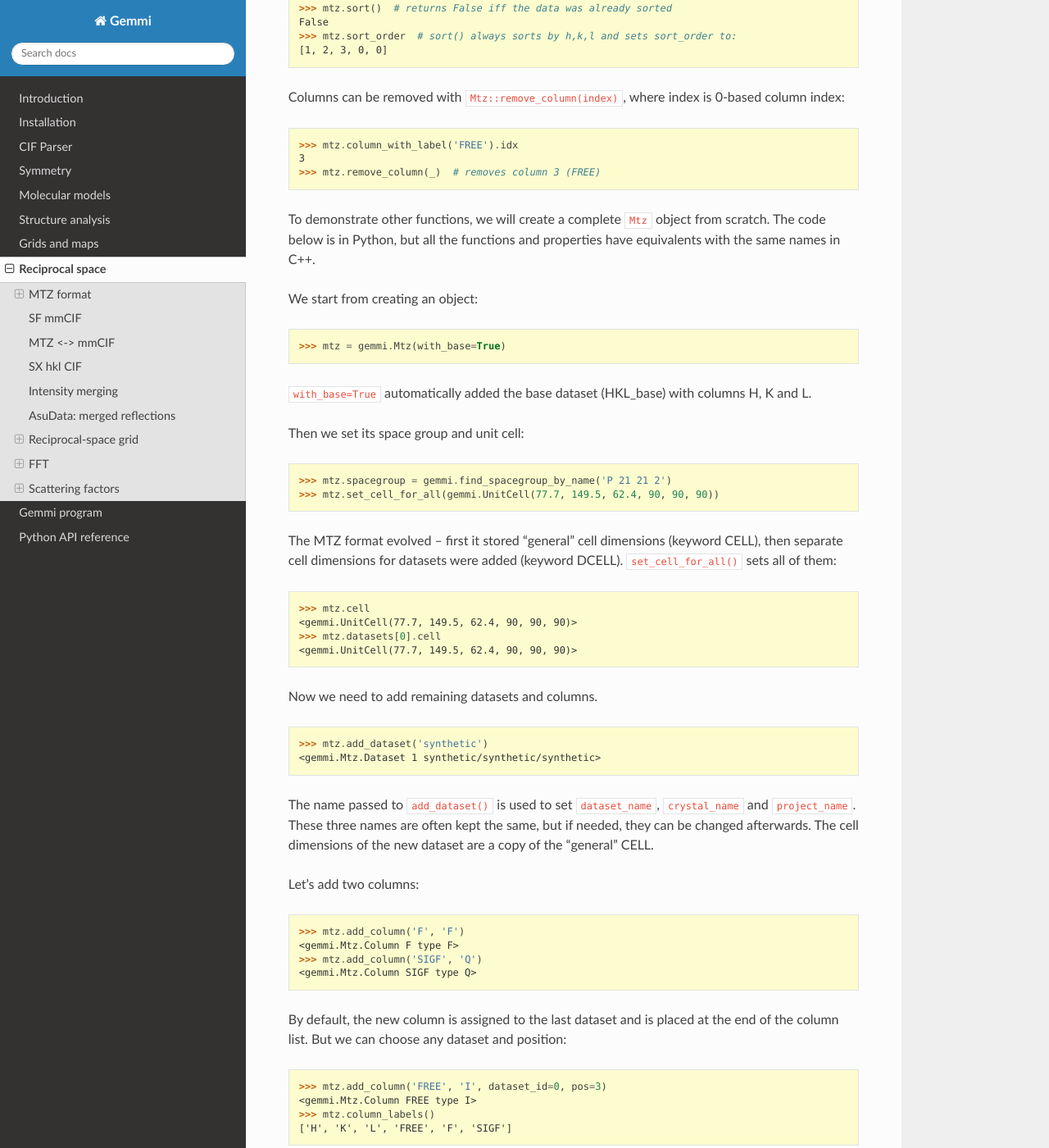
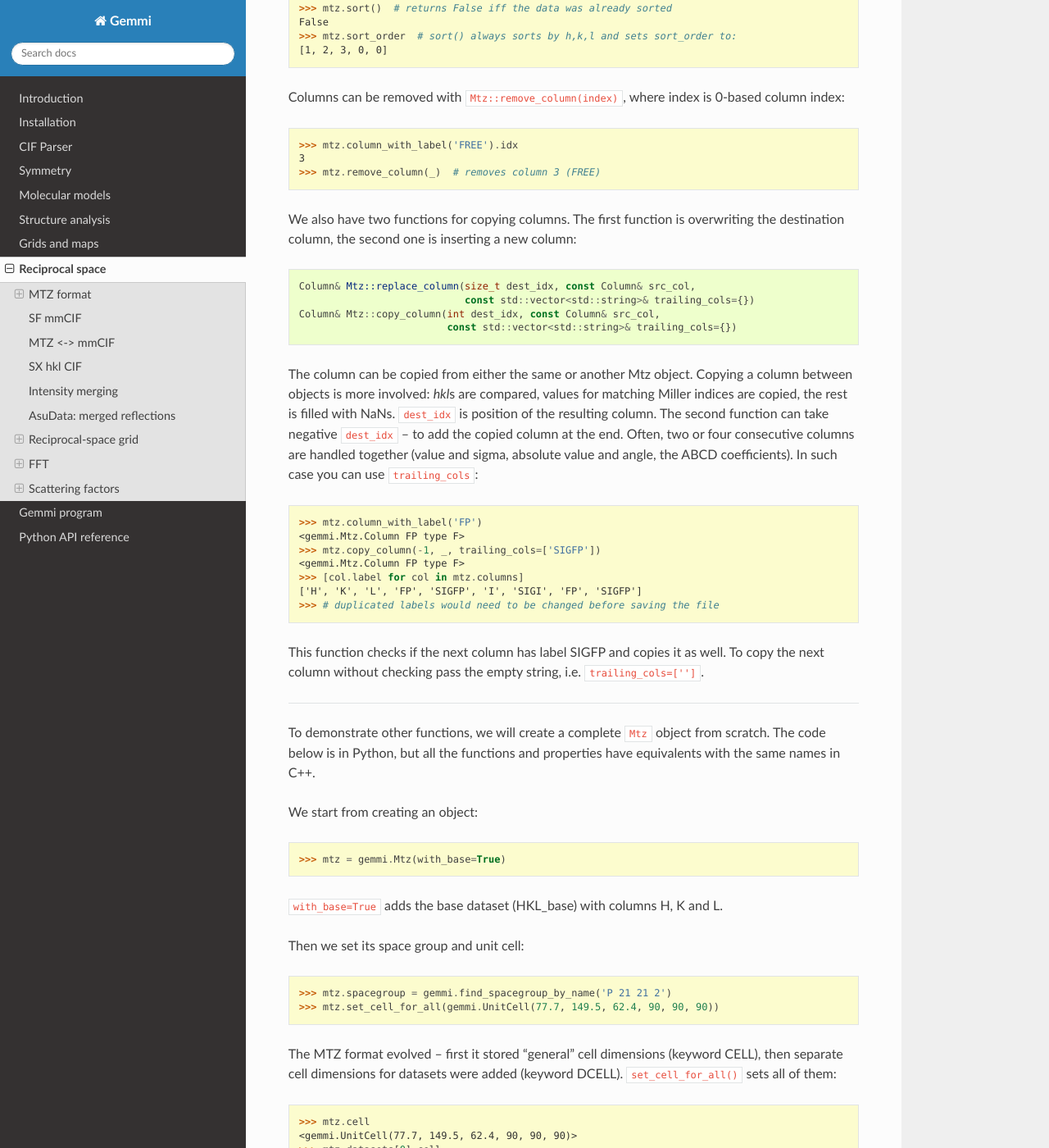
Before and after one commit to project-gemmi/gemmi, a Sphinx documentation site: the page built from docs/hkl.rst, in a window 1280 px wide and 1400 px high, scrolled down 9554 px. Shown: the whole window at 82% size. Built offline with Sphinx 7.4.7 and the Read the Docs theme 2.0.0, drawn with Linux system fonts in a browser that asks for light colours.

Commit message:
Mtz: add functions copy_column() and replace_column()

```diff
--- a/docs/hkl.rst
+++ b/docs/hkl.rst
@@ -531,6 +531,40 @@ where index is 0-based column index:
   3
   >>> mtz.remove_column(_)  # removes column 3 (FREE)
 
+We also have two functions for copying columns.
+The first function is overwriting the destination column,
+the second one is inserting a new column::
+
+  Column& Mtz::replace_column(size_t dest_idx, const Column& src_col,
+                              const std::vector<std::string>& trailing_cols={})
+  Column& Mtz::copy_column(int dest_idx, const Column& src_col,
+                           const std::vector<std::string>& trailing_cols={})
+
+The column can be copied from either the same or another Mtz object.
+Copying a column between objects is more involved: *hkl*\ s are compared,
+values for matching Miller indices are copied, the rest is filled with NaNs.
+``dest_idx`` is position of the resulting column.
+The second function can take negative ``dest_idx`` -- to add the copied column
+at the end. Often, two or four consecutive columns are handled together
+(value and sigma, absolute value and angle, the ABCD coefficients).
+In such case you can use ``trailing_cols``:
+
+.. doctest::
+
+  >>> mtz.column_with_label('FP')
+  <gemmi.Mtz.Column FP type F>
+  >>> mtz.copy_column(-1, _, trailing_cols=['SIGFP'])
+  <gemmi.Mtz.Column FP type F>
+  >>> [col.label for col in mtz.columns]
+  ['H', 'K', 'L', 'FP', 'SIGFP', 'I', 'SIGI', 'FP', 'SIGFP']
+  >>> # duplicated labels would need to be changed before saving the file
+
+This function checks if the next column has label SIGFP and copies it as well.
+To copy the next column without checking pass the empty string,
+i.e. ``trailing_cols=['']``.
+
+----
+
 To demonstrate other functions, we will create a complete ``Mtz`` object
 from scratch.
 The code below is in Python, but all the functions and properties have
@@ -542,7 +576,7 @@ We start from creating an object:
 
   >>> mtz = gemmi.Mtz(with_base=True)
 
-``with_base=True`` automatically added the base dataset (HKL_base)
+``with_base=True`` adds the base dataset (HKL_base)
 with columns H, K and L.
 
 Then we set its space group and unit cell:
```
Also changed, not shown: 2 other files.
